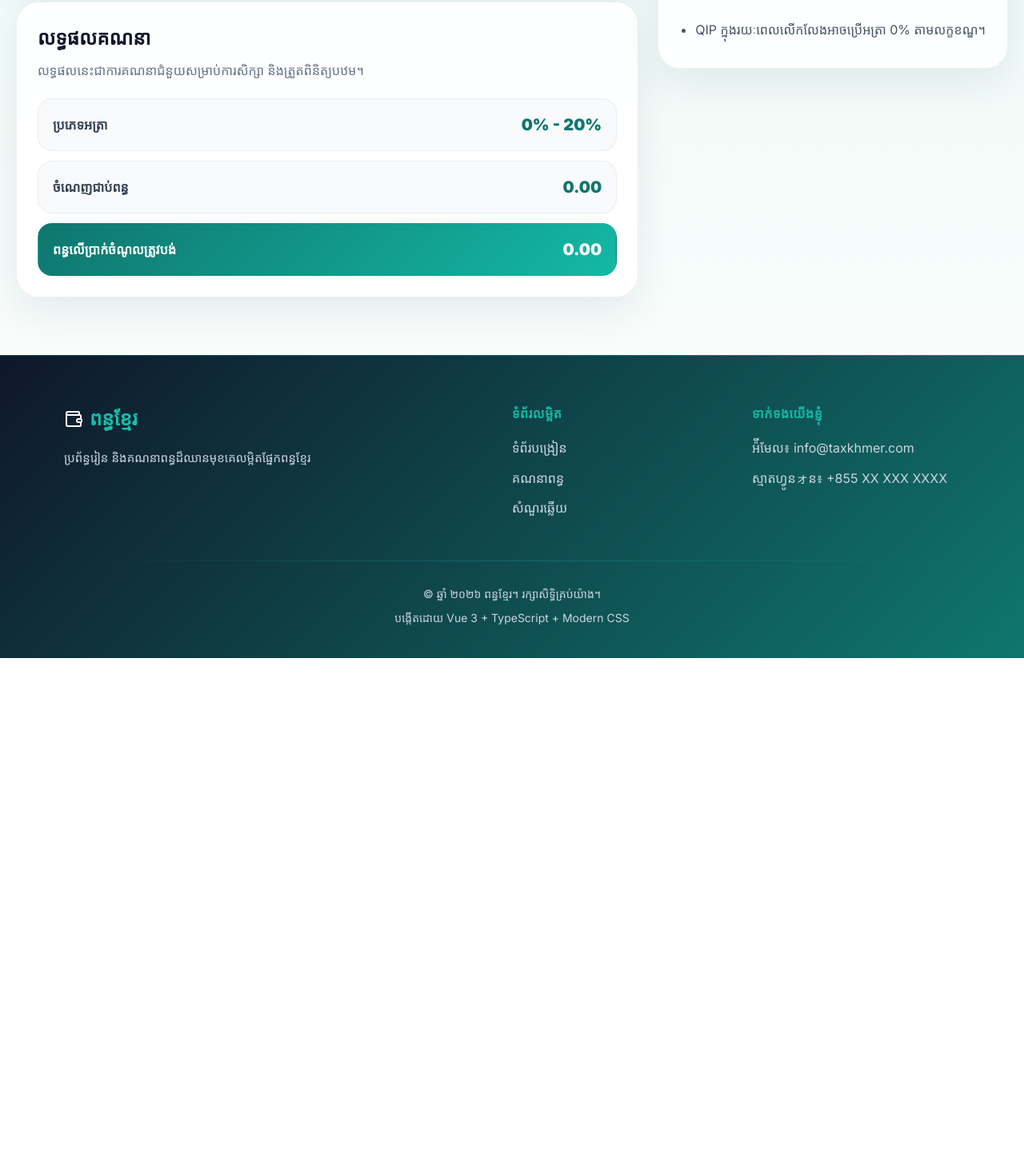
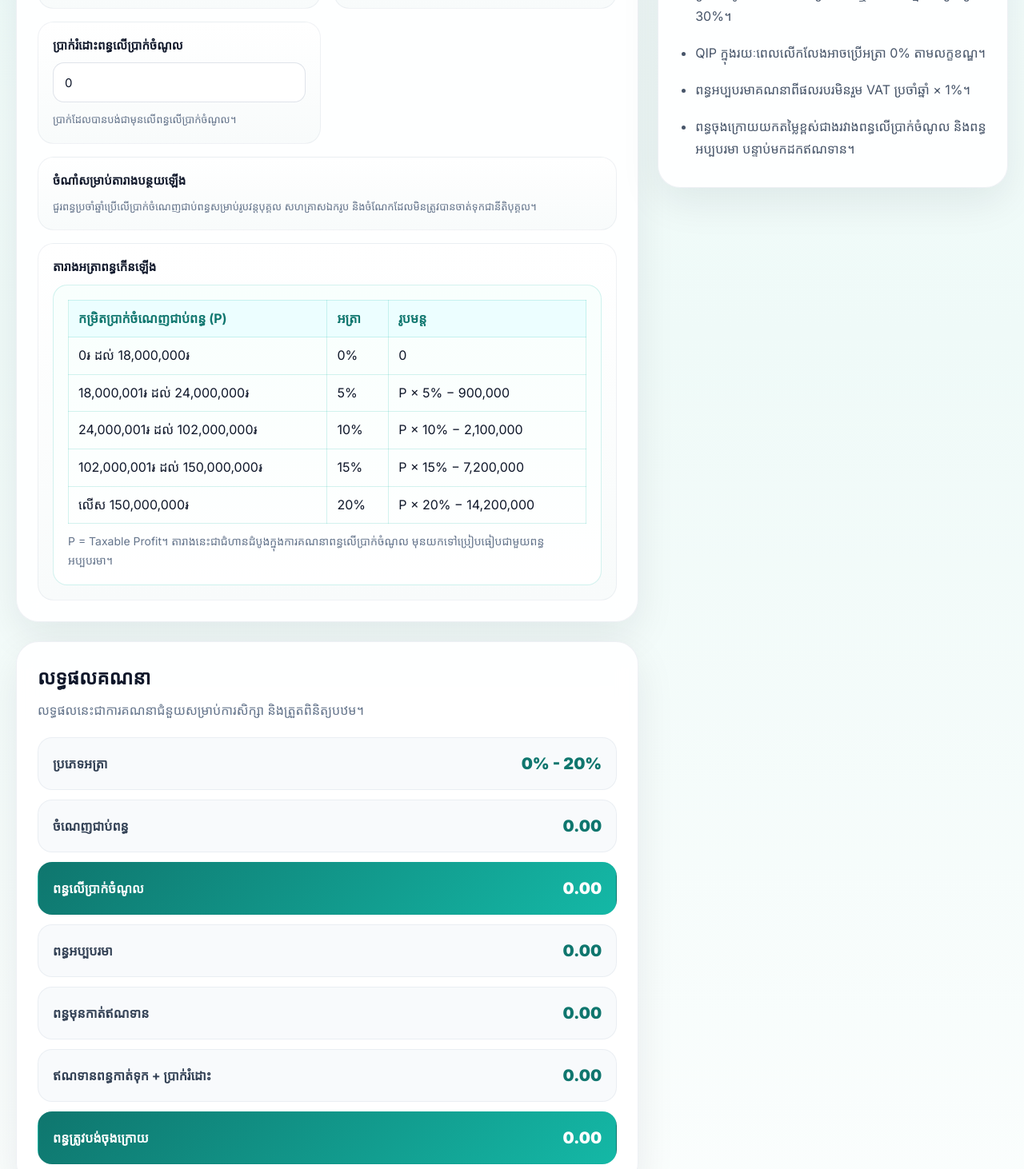
Before and after one commit to DAY8hastaken/tax_calculator, a Vue app: page /tax-calculator/income-tax in a window 1280 px wide. Shown: the part 880-2342 px from the top of the page at 80% size. Before the commit the page ends 1703 px from the top, so only its background shows below. Built offline with nearby package versions, Linux system fonts and the light colour scheme; the HTML template or start-up script is replaced by a standard one.

Commit message:
Updated feature

```diff
--- a/src/components/CalculatorPreview.vue
+++ b/src/components/CalculatorPreview.vue
@@ -44,7 +44,6 @@ const taxes: TaxCard[] = [
   { slug: 'public-lighting', name: 'អាករសម្រាប់បំភ្លឺសាធារណៈ', summary: 'គណនា PLT អត្រា 5%', path: '/tax-calculator/public-lighting', category: 'indirect' },
   { slug: 'specific', name: 'អាករពិសេស', summary: 'គណនាអាករពិសេសតាមប្រភេទទំនិញ/សេវា', path: '/tax-calculator/specific', category: 'indirect' },
   { slug: 'income-tax', name: 'ពន្ធលើប្រាក់ចំណូលប្រចាំឆ្នាំ', summary: 'គណនាពន្ធតាមជួរ 0% - 20% និងអត្រាពិសេស 30% / 0%', path: '/tax-calculator/corporate-income', category: 'income' },
-  { slug: 'corporate-income', name: 'ពន្ធលើប្រាក់ចំណូលប្រចាំឆ្នាំ', summary: 'គណនាពន្ធតាមជួរ 0% - 20% និងអត្រាពិសេស 30% / 0%', path: '/tax-calculator/corporate-income', category: 'income' },
   { slug: 'patent', name: 'ពន្ធប៉ាតង់', summary: 'គណនាពន្ធប៉ាតង់តាមប្រភេទអ្នកជាប់ពន្ធ', path: '/tax-calculator/patent', category: 'income' },
   { slug: 'property', name: 'ពន្ធលើអចលនទ្រព្យ', summary: 'គណនា 0.1% បន្ទាប់ពីកាត់លើកលែង', path: '/tax-calculator/property', category: 'property' },
   { slug: 'unused-land', name: 'ពន្ធលើដីមិនប្រើប្រាស់', summary: 'គណនាពន្ធតាមតម្លៃដី និងអត្រា', path: '/tax-calculator/unused-land', category: 'property' },
--- a/src/pages/TaxTypes.vue
+++ b/src/pages/TaxTypes.vue
@@ -64,6 +64,50 @@
           ពន្ធលើប្រាក់ចំណូលប្រចាំឆ្នាំអនុវត្តលើប្រាក់ចំណេញជាប់ពន្ធរបស់រូបវន្តបុគ្គល សហគ្រាសឯករូប និងចំណែកដែលមិនត្រូវបានចាត់ទុកជានីតិបុគ្គល។
           តារាងអត្រាពន្ធឡើងតាមជួរ ចាប់ពី 0% ដល់ 20% ហើយករណីពិសេសមួយចំនួនអាចអនុវត្ត 30% ឬ 0%។
         </p>
+        <div class="rate-box">
+          <h3>តារាងអត្រាពន្ធកើនឡើង</h3>
+          <div class="table-wrap">
+            <table>
+              <thead>
+                <tr>
+                  <th>កម្រិតប្រាក់ចំណេញជាប់ពន្ធ (P)</th>
+                  <th>អត្រា</th>
+                  <th>រូបមន្ត</th>
+                </tr>
+              </thead>
+              <tbody>
+                <tr>
+                  <td>0៛ ដល់ 18,000,000៛</td>
+                  <td>0%</td>
+                  <td>0</td>
+                </tr>
+                <tr>
+                  <td>18,000,001៛ ដល់ 24,000,000៛</td>
+                  <td>5%</td>
+                  <td>P × 5% − 900,000</td>
+                </tr>
+                <tr>
+                  <td>24,000,001៛ ដល់ 102,000,000៛</td>
+                  <td>10%</td>
+                  <td>P × 10% − 2,100,000</td>
+                </tr>
+                <tr>
+                  <td>102,000,001៛ ដល់ 150,000,000៛</td>
+                  <td>15%</td>
+                  <td>P × 15% − 7,200,000</td>
+                </tr>
+                <tr>
+                  <td>លើស 150,000,000៛</td>
+                  <td>20%</td>
+                  <td>P × 20% − 14,200,000</td>
+                </tr>
+              </tbody>
+            </table>
+          </div>
+          <p class="rate-note">
+            ចំណាំ៖ P = Taxable Profit។ ការគណនាពន្ធអប្បបរមា និងការកាត់ឥណទានត្រូវធ្វើបន្ទាប់ពីគណនាពន្ធតាមតារាងនេះ។
+          </p>
+        </div>
         <ul>
           <li>0% ដល់ 18,000,000៛</li>
           <li>18,000,001៛ ដល់ 24,000,000៛ = 5%</li>
@@ -143,4 +187,46 @@ import FooterSection from '../components/FooterSection.vue'
   color: #0f172a;
   line-height: 1.9;
 }
+
+.rate-box {
+  margin-top: 18px;
+  background: #ffffff;
+  border: 1px solid rgba(20, 184, 166, 0.2);
+  border-radius: 16px;
+  padding: 18px;
+}
+
+.rate-box h3 {
+  margin: 0 0 12px;
+  color: #0f766e;
+  font-size: 22px;
+}
+
+.table-wrap {
+  overflow-x: auto;
+}
+
+.rate-box table {
+  width: 100%;
+  min-width: 640px;
+  border-collapse: collapse;
+}
+
+.rate-box th,
+.rate-box td {
+  border: 1px solid rgba(20, 184, 166, 0.18);
+  padding: 10px 12px;
+  text-align: left;
+}
+
+.rate-box th {
+  background: #ecfeff;
+  color: #0f766e;
+}
+
+.rate-note {
+  margin-top: 10px;
+  color: #64748b;
+  line-height: 1.7;
+}
 </style>
--- a/src/pages/calculators/AccommodationCalculatorPage.vue
+++ b/src/pages/calculators/AccommodationCalculatorPage.vue
@@ -2,7 +2,7 @@
   <TaxCalculatorLayout
     badge="Accommodation Tax Calculator"
     title="ម៉ាស៊ីនគណនាអាករលើការស្នាក់នៅ"
-    intro="គណនាអាករលើការស្នាក់នៅអត្រា 2% ពីចំណូលបន្ទប់ និងបន្ទុកសេវាដែលទាក់ទងនឹងការស្នាក់នៅ។"
+    intro="គណនាអាករលើការស្នាក់នៅអត្រា 2% ពីចំណូលបន្ទប់ស្នាក់នៅ។ បន្ទុកសេវា (Service Charge) ត្រូវបែងចែកផ្សេង ប្រសិនបើមិនមែនជាផ្នែកនៃថ្លៃបន្ទប់។"
     formula="Accommodation Tax = មូលដ្ឋានគិតអាករ × 2%"
     :highlights="highlights"
     :tips="tips"
@@ -13,12 +13,6 @@
           <label class="calc-label">ចំណូលបន្ទប់ស្នាក់នៅ</label>
           <input v-model.number="room" class="calc-input" type="number" placeholder="បញ្ចូលចំណូលបន្ទប់ស្នាក់នៅ" />
           <p class="calc-help">បញ្ចូលតែចំណូលពីការស្នាក់នៅប៉ុណ្ណោះ។</p>
-        </div>
-
-        <div class="calc-field">
-          <label class="calc-label">បន្ទុកសេវា (Service Charge)</label>
-          <input v-model.number="service" class="calc-input" type="number" placeholder="បញ្ចូលបន្ទុកសេវា" />
-          <p class="calc-help">បញ្ចូលបន្ទុកសេវាដែលភ្ជាប់ជាមួយសេវាស្នាក់នៅ។</p>
         </div>
 
         <div class="calc-field calc-field--full">
@@ -56,24 +50,22 @@ import { computed, ref } from 'vue'
 import TaxCalculatorLayout from '@/components/TaxCalculatorLayout.vue'
 
 const room = ref(0)
-const service = ref(0)
 const inc = ref(true)
 
 const base = computed(() => {
-  const gross = room.value + service.value
-  return inc.value ? gross / (1.1 * 1.02) : gross
+  return inc.value ? room.value / (1.1 * 1.02) : room.value
 })
 
 const tax = computed(() => base.value * 0.02)
 
 const highlights = computed(() => [
-  { label: 'ចំណូលសរុប', value: (room.value + service.value).toFixed(2) },
+  { label: 'ចំណូលបន្ទប់', value: room.value.toFixed(2) },
   { label: 'មូលដ្ឋានគិតអាករ', value: base.value.toFixed(2) },
   { label: 'អាករត្រូវបង់', value: tax.value.toFixed(2) }
 ])
 
 const tips = [
-  'អាករលើការស្នាក់នៅគិតលើចំណូលពីសេវាស្នាក់នៅ និងបន្ទុកសេវាដែលពាក់ព័ន្ធ។',
+  'ក្នុងម៉ូឌុលនេះ គណនាលើចំណូលបន្ទប់ស្នាក់នៅជាមូលដ្ឋាន។ បន្ទុកសេវា (Service Charge) មិនបានបូកក្នុង tax base ទេ។',
   'បើតម្លៃរួម VAT និង Accommodation Tax ត្រូវបំបែកចេញមុនសិន។',
   'ចំណូលពីអាហារដែលមិនទាក់ទងនឹងការស្នាក់នៅ មិនគួរបញ្ចូលក្នុងម៉ូឌុលនេះទេ។'
 ]
--- a/src/pages/calculators/CorporateIncomeCalculatorPage.vue
+++ b/src/pages/calculators/CorporateIncomeCalculatorPage.vue
@@ -2,8 +2,8 @@
   <TaxCalculatorLayout
     badge="Income Tax Calculator"
     title="ម៉ាស៊ីនគណនាពន្ធលើប្រាក់ចំណូលប្រចាំឆ្នាំ"
-    intro="គណនាពន្ធលើប្រាក់ចំណូលប្រចាំឆ្នាំតាមតារាងអត្រាបន្ថយឡើងសម្រាប់ប្រាក់ចំណេញជាប់ពន្ធ និងបង្ហាញករណីអនុវត្តពិសេសដូចជា 30% ឬ 0%។"
-    formula="ពន្ធលើប្រាក់ចំណូល = អត្រាតាមជួរ × ចំណេញជាប់ពន្ធ"
+    intro="គណនាពន្ធលើប្រាក់ចំណូលប្រចាំឆ្នាំតាមតារាងអត្រាបន្ថយឡើង ប្រៀបធៀបជាមួយពន្ធអប្បបរមា និងបង្ហាញប្រាក់ត្រូវបង់ចុងក្រោយបន្ទាប់ពីកាត់ឥណទានពន្ធកាត់ទុក និងប្រាក់រំដោះពន្ធលើប្រាក់ចំណូល។"
+    formula="ពន្ធត្រូវបង់ចុងក្រោយ = max(ពន្ធលើប្រាក់ចំណូល, ពន្ធអប្បបរមា) − ឥណទានពន្ធកាត់ទុក − ប្រាក់រំដោះពន្ធលើប្រាក់ចំណូល"
     :highlights="highlights"
     :tips="tips"
   >
@@ -16,6 +16,12 @@
         </div>
 
         <div class="calc-field">
+          <label class="calc-label">ផលរបរប្រចាំឆ្នាំ (មិនរួម VAT)</label>
+          <input v-model.number="annualTurnover" class="calc-input" type="number" placeholder="បញ្ចូលផលរបរប្រចាំឆ្នាំ" />
+          <p class="calc-help">ប្រើសម្រាប់គណនាពន្ធអប្បបរមា 1%។</p>
+        </div>
+
+        <div class="calc-field">
           <label class="calc-label">ប្រភេទប្រាក់ចំណូល</label>
           <select v-model="taxProfile" class="calc-select">
             <option value="progressive">ទូទៅ (0% - 20% តាមជួរ)</option>
@@ -25,11 +31,70 @@
           <p class="calc-help">ជ្រើសប្រភេទដែលស្របនឹងអ្វីដែលអ្នកកំពុងគណនា។</p>
         </div>
 
+        <div class="calc-field">
+          <label class="calc-label">ឥណទានពន្ធកាត់ទុក</label>
+          <input v-model.number="withholdingCredit" class="calc-input" type="number" placeholder="បញ្ចូលឥណទានពន្ធកាត់ទុក" />
+          <p class="calc-help">ពន្ធដែលកាត់ទុករួច ហើយអាចយកមកដកចេញបាន។</p>
+        </div>
+
+        <div class="calc-field">
+          <label class="calc-label">ប្រាក់រំដោះពន្ធលើប្រាក់ចំណូល</label>
+          <input v-model.number="incomeCredit" class="calc-input" type="number" placeholder="បញ្ចូលប្រាក់រំដោះពន្ធ" />
+          <p class="calc-help">ប្រាក់ដែលបានបង់ជាមុនលើពន្ធលើប្រាក់ចំណូល។</p>
+        </div>
+
         <div v-if="taxProfile === 'progressive'" class="calc-field calc-field--full">
           <label class="calc-label">ចំណាំសម្រាប់តារាងបន្ថយឡើង</label>
           <p class="calc-help">
             ជួរពន្ធប្រចាំឆ្នាំប្រើលើប្រាក់ចំណេញជាប់ពន្ធសម្រាប់រូបវន្តបុគ្គល សហគ្រាសឯករូប និងចំណែកដែលមិនត្រូវបានចាត់ទុកជានីតិបុគ្គល។
           </p>
+        </div>
+
+        <div class="calc-field calc-field--full">
+          <label class="calc-label">តារាងអត្រាពន្ធកើនឡើង</label>
+          <div class="rate-reference">
+            <div class="table-wrap">
+              <table>
+                <thead>
+                  <tr>
+                    <th>កម្រិតប្រាក់ចំណេញជាប់ពន្ធ (P)</th>
+                    <th>អត្រា</th>
+                    <th>រូបមន្ត</th>
+                  </tr>
+                </thead>
+                <tbody>
+                  <tr>
+                    <td>0៛ ដល់ 18,000,000៛</td>
+                    <td>0%</td>
+                    <td>0</td>
+                  </tr>
+                  <tr>
+                    <td>18,000,001៛ ដល់ 24,000,000៛</td>
+                    <td>5%</td>
+                    <td>P × 5% − 900,000</td>
+                  </tr>
+                  <tr>
+                    <td>24,000,001៛ ដល់ 102,000,000៛</td>
+                    <td>10%</td>
+                    <td>P × 10% − 2,100,000</td>
+                  </tr>
+                  <tr>
+                    <td>102,000,001៛ ដល់ 150,000,000៛</td>
+                    <td>15%</td>
+                    <td>P × 15% − 7,200,000</td>
+                  </tr>
+                  <tr>
+                    <td>លើស 150,000,000៛</td>
+                    <td>20%</td>
+                    <td>P × 20% − 14,200,000</td>
+                  </tr>
+                </tbody>
+              </table>
+            </div>
+            <p class="rate-note">
+              P = Taxable Profit។ តារាងនេះជាជំហានដំបូងក្នុងការគណនាពន្ធលើប្រាក់ចំណូល មុនយកទៅប្រៀបធៀបជាមួយពន្ធអប្បបរមា។
+            </p>
+          </div>
         </div>
       </div>
     </template>
@@ -45,8 +110,24 @@
           <strong class="calc-result-value">{{ taxableProfit.toFixed(2) }}</strong>
         </div>
         <div class="calc-result-item calc-result-item--accent">
-          <span class="calc-result-label">ពន្ធលើប្រាក់ចំណូលត្រូវបង់</span>
-          <strong class="calc-result-value">{{ taxDue.toFixed(2) }}</strong>
+          <span class="calc-result-label">ពន្ធលើប្រាក់ចំណូល</span>
+          <strong class="calc-result-value">{{ incomeTax.toFixed(2) }}</strong>
+        </div>
+        <div class="calc-result-item">
+          <span class="calc-result-label">ពន្ធអប្បបរមា</span>
+          <strong class="calc-result-value">{{ minimumTax.toFixed(2) }}</strong>
+        </div>
+        <div class="calc-result-item">
+          <span class="calc-result-label">ពន្ធមុនកាត់ឥណទាន</span>
+          <strong class="calc-result-value">{{ taxBeforeCredits.toFixed(2) }}</strong>
+        </div>
+        <div class="calc-result-item">
+          <span class="calc-result-label">ឥណទានពន្ធកាត់ទុក + ប្រាក់រំដោះ</span>
+          <strong class="calc-result-value">{{ totalCredits.toFixed(2) }}</strong>
+        </div>
+        <div class="calc-result-item calc-result-item--accent">
+          <span class="calc-result-label">ពន្ធត្រូវបង់ចុងក្រោយ</span>
+          <strong class="calc-result-value">{{ finalTaxDue.toFixed(2) }}</strong>
         </div>
       </div>
     </template>
@@ -58,9 +139,12 @@ import { computed, ref } from 'vue'
 import TaxCalculatorLayout from '@/components/TaxCalculatorLayout.vue'
 
 const taxableProfit = ref(0)
+const annualTurnover = ref(0)
+const withholdingCredit = ref(0)
+const incomeCredit = ref(0)
 const taxProfile = ref<'progressive' | 'resource' | 'qip'>('progressive')
 
-const taxDue = computed(() => {
+const incomeTax = computed(() => {
   const p = Math.max(0, taxableProfit.value)
   if (taxProfile.value === 'qip') return 0
   if (taxProfile.value === 'resource') return p * 0.3
@@ -71,10 +155,18 @@ const taxDue = computed(() => {
   return p * 0.2 - 14200000
 })
 
+const minimumTax = computed(() => Math.max(0, annualTurnover.value) * 0.01)
+
+const taxBeforeCredits = computed(() => Math.max(incomeTax.value, minimumTax.value))
+
+const totalCredits = computed(() => Math.max(0, withholdingCredit.value) + Math.max(0, incomeCredit.value))
+
+const finalTaxDue = computed(() => Math.max(0, taxBeforeCredits.value - totalCredits.value))
+
 const highlights = computed(() => [
   { label: 'ប្រភេទអត្រា', value: rateLabel.value },
   { label: 'ចំណេញជាប់ពន្ធ', value: taxableProfit.value.toFixed(2) },
-  { label: 'ពន្ធត្រូវបង់', value: taxDue.value.toFixed(2) }
+  { label: 'ពន្ធត្រូវបង់ចុងក្រោយ', value: finalTaxDue.value.toFixed(2) }
 ])
 
 const rateLabel = computed(() => {
@@ -86,6 +178,46 @@ const rateLabel = computed(() => {
 const tips = [
   'តារាង 0% - 20% ប្រើសម្រាប់ប្រាក់ចំណេញជាប់ពន្ធប្រចាំឆ្នាំតាមជួរតម្លៃ។',
   'ប្រាក់ចំណូលពីផលិតផលប្រេងកាត ឬធនធានធម្មជាតិប្រើអត្រា 30%។',
-  'QIP ក្នុងរយៈពេលលើកលែងអាចប្រើអត្រា 0% តាមលក្ខខណ្ឌ។'
+  'QIP ក្នុងរយៈពេលលើកលែងអាចប្រើអត្រា 0% តាមលក្ខខណ្ឌ។',
+  'ពន្ធអប្បបរមាគណនាពីផលរបរមិនរួម VAT ប្រចាំឆ្នាំ × 1%។',
+  'ពន្ធចុងក្រោយយកតម្លៃខ្ពស់ជាងរវាងពន្ធលើប្រាក់ចំណូល និងពន្ធអប្បបរមា បន្ទាប់មកដកឥណទាន។'
 ]
 </script>
+
+<style scoped>
+.rate-reference {
+  background: linear-gradient(180deg, #f8fffd 0%, #ffffff 100%);
+  border: 1px solid rgba(20, 184, 166, 0.18);
+  border-radius: 18px;
+  padding: 18px;
+}
+
+.table-wrap {
+  overflow-x: auto;
+}
+
+.rate-reference table {
+  width: 100%;
+  min-width: 640px;
+  border-collapse: collapse;
+}
+
+.rate-reference th,
+.rate-reference td {
+  border: 1px solid rgba(20, 184, 166, 0.18);
+  padding: 10px 12px;
+  text-align: left;
+}
+
+.rate-reference th {
+  background: #ecfeff;
+  color: #0f766e;
+}
+
+.rate-note {
+  margin: 10px 0 0;
+  color: #64748b;
+  line-height: 1.7;
+  font-size: 14px;
+}
+</style>
```
Also changed, not shown: src/pages/AccommodationTax.vue (+5 -4 lines).
